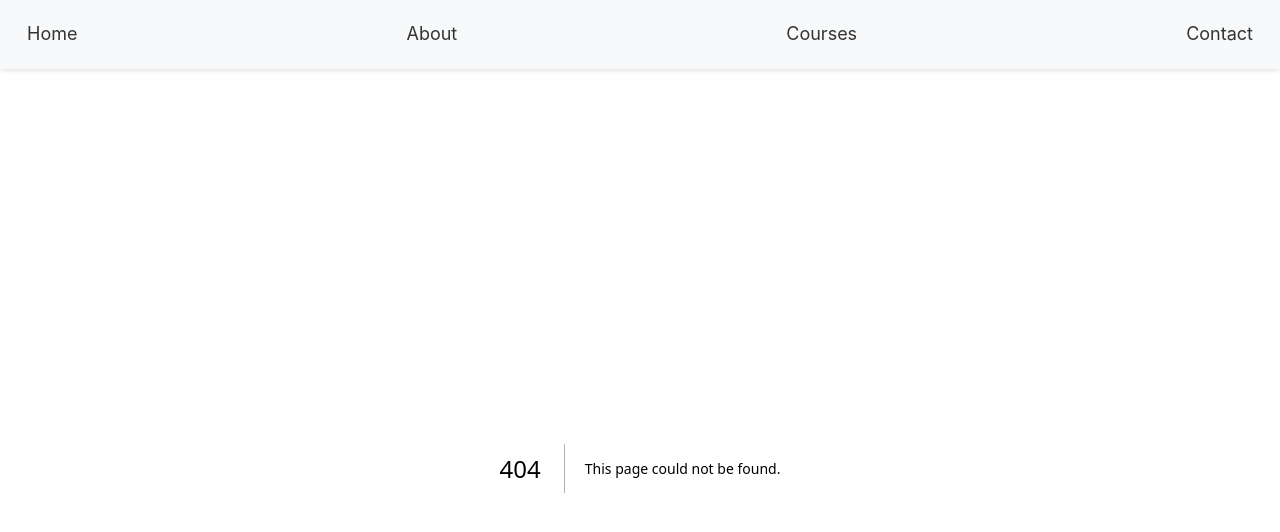
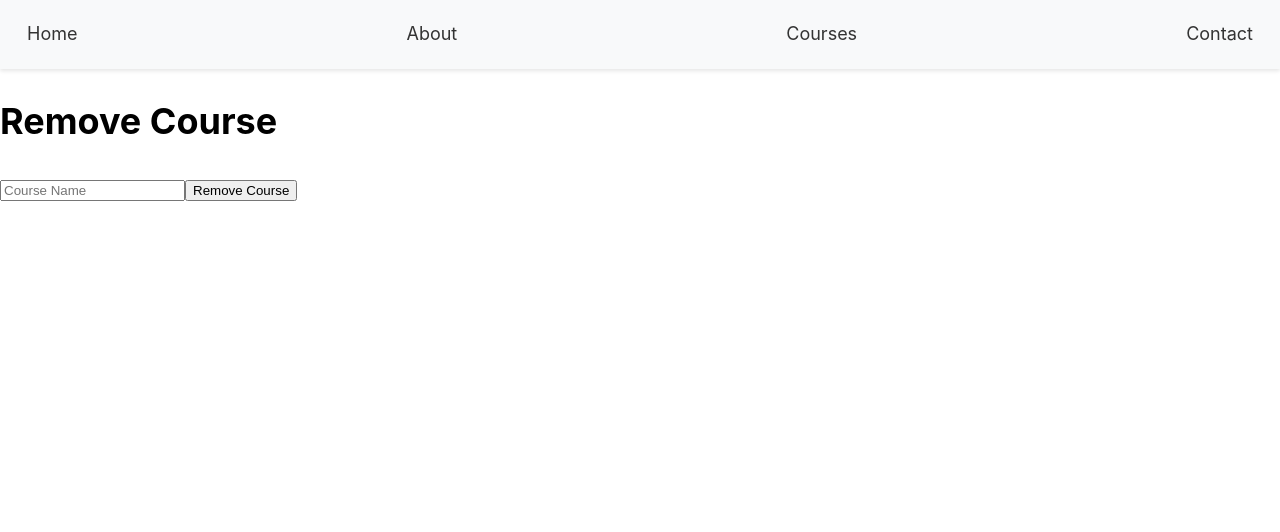
Before and after one commit to jld224/CourseRegistration, a Next.js app: page /removeCourse in a window 1280 px wide. Before the commit this address had no page. Shown: the top 532 px of the page. Built offline with nearby package versions, Linux system fonts and the light colour scheme.

Commit message:
Add files for delete course functionality

```diff
--- /dev/null
+++ b/pages/api/removeCourse.js
@@ -0,0 +1,10 @@
+import { removeCourse } from '../../db/dbQueries.js';
+
+export default async (req, res) => {
+  try {
+    await removeCourse(req.body);
+    res.status(200).send('Course removed successfully.');
+  } catch (error) {
+    res.status(500).send('Error removing course.');
+  }
+};
--- /dev/null
+++ b/pages/removeCourse.js
@@ -0,0 +1,38 @@
+// pages/removeCourse.js
+import { useState } from 'react';
+
+export default function RemoveCourse() {
+  const [courseName, setCourseName] = useState('');
+
+  const handleChange = (e) => {
+    setCourseName(e.target.value);
+  };
+
+  const handleSubmit = async (e) => {
+    e.preventDefault();
+
+    const response = await fetch('/api/removeCourse', {
+      method: 'POST',
+      headers: { 'Content-Type': 'application/json' },
+      body: JSON.stringify({ courseName })
+    });
+
+    // Handle the response here (e.g., show success or error message)
+  };
+
+  return (
+    <div>
+      <h1>Remove Course</h1>
+      <form onSubmit={handleSubmit}>
+        <input
+          type="text"
+          name="courseName"
+          value={courseName}
+          onChange={handleChange}
+          placeholder="Course Name"
+        />
+        <button type="submit">Remove Course</button>
+      </form>
+    </div>
+  );
+}
```
